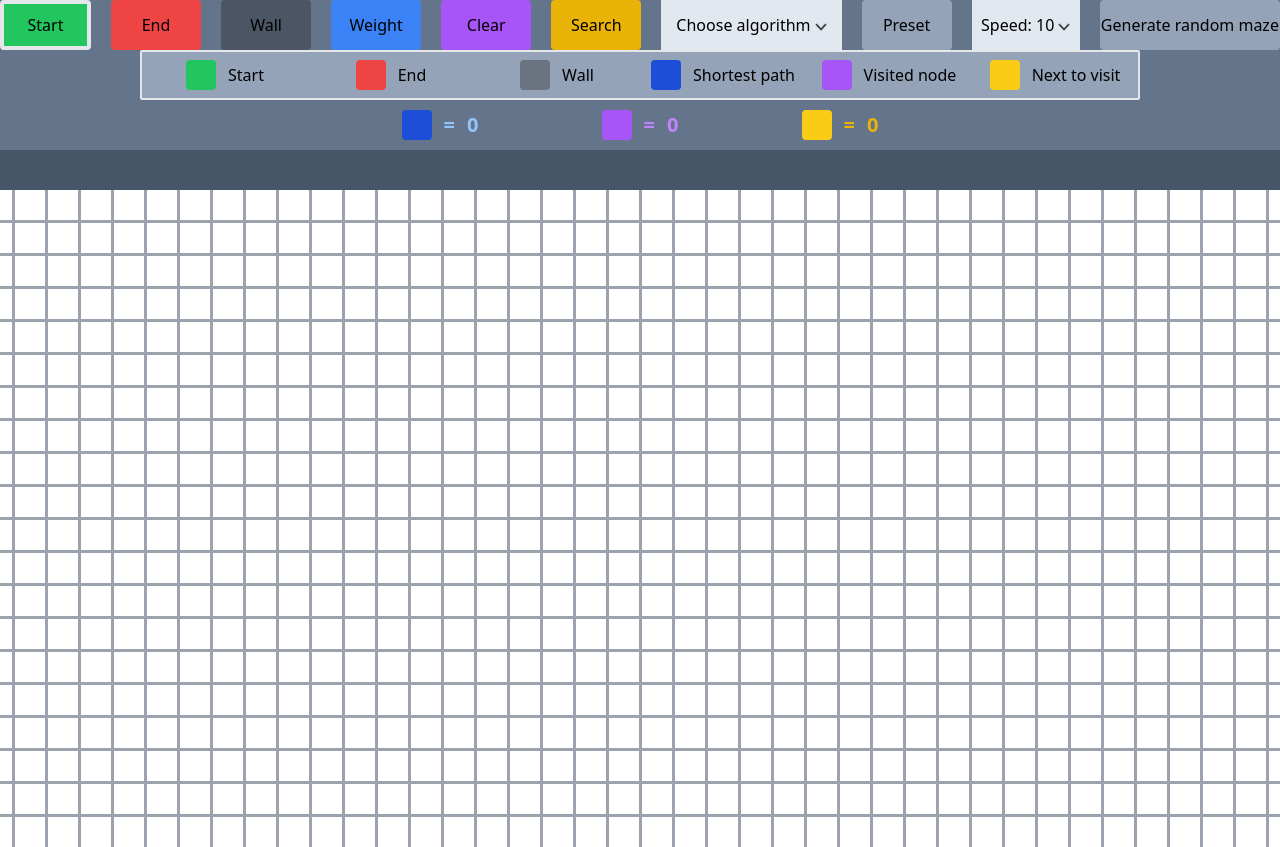
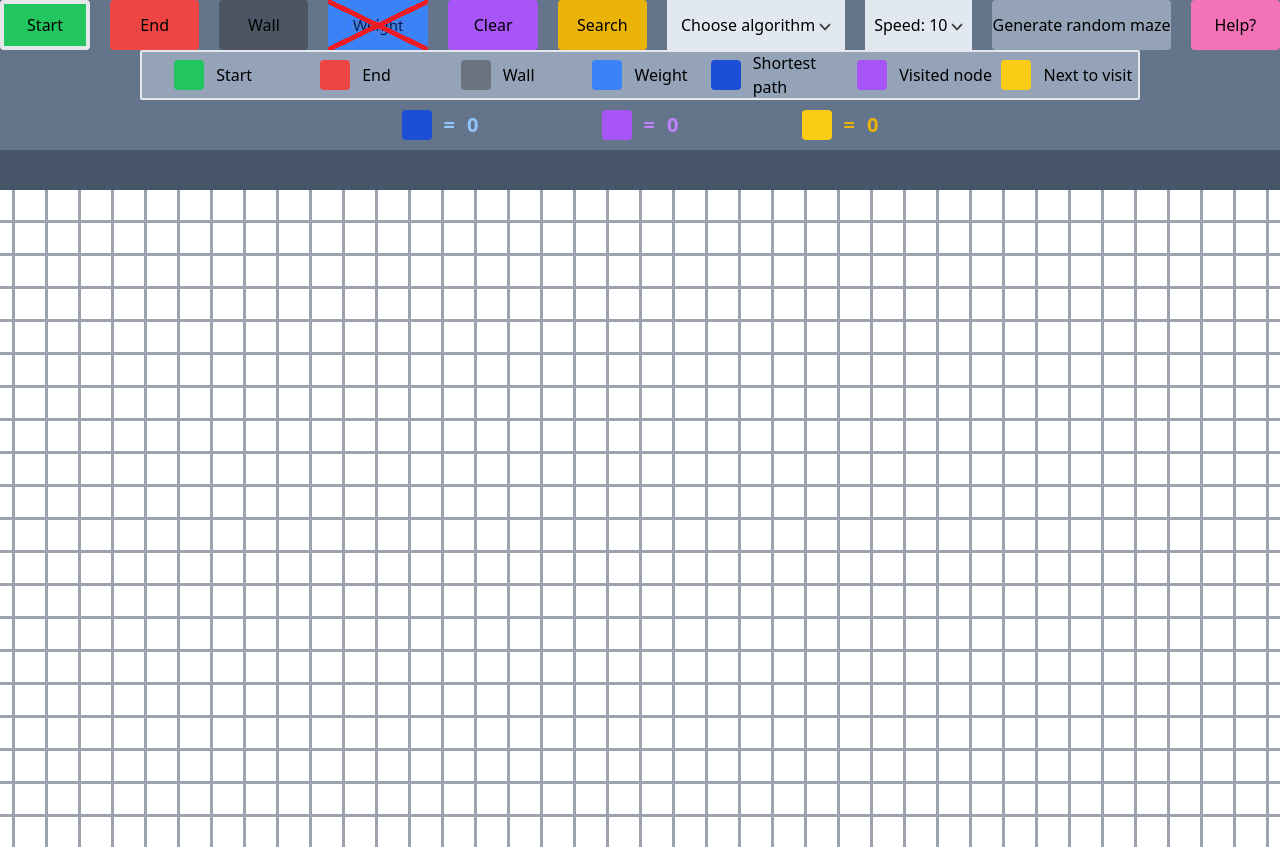
Before and after one commit to Al1babax/pathfinding_visualization, a React (Create React App) app: page / in a window 1280 px wide. Shown: the top 847 px of the page. Built offline with nearby package versions, Linux system fonts and the light colour scheme; the HTML template or start-up script is replaced by a standard one.

Commit message:
added help, BFS and weight variable

```diff
--- a/src/algorithms/BFS.jsx
+++ b/src/algorithms/BFS.jsx
@@ -0,0 +1,70 @@
+export function BFS(props) {
+    const { grid, startNode, endNode } = props;
+
+
+    // Initialize arrays for animation
+    const visitedNodesInOrder = [];
+    const shortestPathInOrder = [];
+    const onSearchNodesInOrder = [];
+
+    // Initialize the queue with the start node
+    let queue = [];
+    queue.push(startNode);
+
+    function getUnvisitedNeighbors(node) {
+        // add neighbors to array if they are not visited and not a wall in order of up, right, down, left
+        let neighbors = [];
+        const nodeIndex = node.id
+        if (!grid[nodeIndex].isTopNode && !grid[nodeIndex - 1].isVisited && !grid[nodeIndex - 1].isWall && !grid[nodeIndex - 1].onSearch) {
+            neighbors.push(grid[nodeIndex - 1]);
+        }
+        if (!grid[nodeIndex].isRightNode && !grid[nodeIndex + 20].isVisited && !grid[nodeIndex + 20].isWall && !grid[nodeIndex + 20].onSearch) {
+            neighbors.push(grid[nodeIndex + 20]);
+        }
+        if (!grid[nodeIndex].isBottomNode && !grid[nodeIndex + 1].isVisited && !grid[nodeIndex + 1].isWall && !grid[nodeIndex + 1].onSearch) {
+            neighbors.push(grid[nodeIndex + 1]);
+        }
+        if (!grid[nodeIndex].isLeftNode && !grid[nodeIndex - 20].isVisited && !grid[nodeIndex - 20].isWall && !grid[nodeIndex - 20].onSearch) {
+            neighbors.push(grid[nodeIndex - 20]);
+        }
+
+        // setup neighbors distance, previous node, and add to visited nodes
+        neighbors.map(neighbor => {
+            neighbor.previousNode = node.id
+            neighbor.onSearch = true
+        })
+        onSearchNodesInOrder.push(neighbors)
+        return neighbors
+    }
+
+    while (queue.length > 0) {
+        // get the first node in the queue
+        let currentNode = queue.shift();
+        // if the node is the end node, break out of the loop
+        if (currentNode === endNode) {
+            break;
+        }
+        currentNode.isVisited = true;
+        visitedNodesInOrder.push(currentNode);
+        let neighbors = getUnvisitedNeighbors(currentNode);
+        // add the neighbors to the queue
+        neighbors.map(neighbor => {
+            queue.push(neighbor);
+        })
+    }
+
+    // Get the shortest path
+    let currentNode = endNode;
+    while (currentNode !== undefined) {
+        shortestPathInOrder.unshift(currentNode);
+        currentNode = grid[currentNode.previousNode];
+    }
+
+    // remove isVisited and onSearch from all nodes in the grid for the animation to work
+    for (let i = 0; i < grid.length; i++) {
+        grid[i].isVisited = false;
+        grid[i].onSearch = false;
+    }
+
+    return {visitedNodesInOrder, shortestPathInOrder, onSearchNodesInOrder};
+}
--- a/src/algorithms/Dijkstra.jsx
+++ b/src/algorithms/Dijkstra.jsx
@@ -25,7 +25,7 @@ export function Dijkstra(props) {
         neighbors.map(neighbor => {
             neighbor.previousNode = node.id
             neighbor.onSearch = true
-            neighbor.distance = node.distance + 1
+            neighbor.distance = node.distance + 1 + (neighbor.isWeight ? 5 : 0)
         })
         searchedNodesInOrder.push(neighbors)
         return neighbors
--- a/src/pages/home.jsx
+++ b/src/pages/home.jsx
@@ -1,5 +1,6 @@
 import { useState, useEffect } from 'react';
 import dropdownImage from "../recources/dropdown.png";
+import weightImage from "../recources/weight.png";
 import { DFS } from "../algorithms/DFS";
 import { BFS } from "../algorithms/BFS";
 import { Dijkstra } from "../algorithms/Dijkstra";
@@ -14,8 +15,6 @@ export function Home() {
     const [startNode, setStartNode] = useState(null);
     const [endNode, setEndNode] = useState(null);
     const [isRunning, setIsRunning] = useState(false);
-    const [isPathFound, setIsPathFound] = useState(false);
-    const [isPathFinding, setIsPathFinding] = useState(false);
     const [algorithm, setAlgorithm] = useState("Choose algorithm");
     const [speed, setSpeed] = useState(10);
     const [dropdonwOpen, setDropdownOpen] = useState(false);
@@ -23,6 +22,7 @@ export function Home() {
     const [shortestPathLength, setShortestPathLength] = useState(0);
     const [visitedNodes, setVisitedNodes] = useState(0);
     const [searchedNodes, setSearchedNodes] = useState(0);
+    const [isHelpOpen, setIsHelpOpen] = useState(false);
 
 
     function createGrid() {
@@ -37,7 +37,7 @@ export function Home() {
                     isVisited: false,   // nodes that algorithm has visited
                     onSearch: false, // nodes that algo will search next
                     isPath: false,  // final path when algo is done
-                    isWeight: false,
+                    isWeight: false, // will cause the algo to search nodes with this weight slower
                     weight: 1,
                     previousNode: null,
                     distance: Infinity,
@@ -66,11 +66,10 @@ export function Home() {
             newGrid[i].color = "bg-white";
             newGrid[i].isStart = false;
             newGrid[i].isEnd = false;
+            newGrid[i].isWeight = false;
         }
         setGrid(newGrid);
         setIsRunning(false);
-        setIsPathFound(false);
-        setIsPathFinding(false);
         setShortestPathLength(0);
         setVisitedNodes(0);
         setSearchedNodes(0);
@@ -117,6 +116,9 @@ export function Home() {
         } else if (selectMode === "wall" && !node.isStart && !node.isEnd) {
             node.isWall = !node.isWall;
             node.color = "bg-gray-500";
+        } else if (selectMode === "weight" && !node.isStart && !node.isEnd) {
+            node.isWeight = !node.isWeight;
+            node.color = "bg-blue-500";
         }
         setGrid(newGrid);
         updateGrid();
@@ -150,6 +152,8 @@ export function Home() {
                 node.color = "bg-yellow-400";
             } else if (node.isVisited) {
                 node.color = "bg-purple-500";
+            } else if (node.isWeight) {
+                node.color = "bg-blue-500";
             } else {
                 node.color = "bg-white";
             }
@@ -261,8 +265,6 @@ export function Home() {
 
     function startPathFinding() {
         setIsRunning(true);
-        setIsPathFinding(true);
-        setIsPathFound(false);
 
         const props = {
             grid: [...grid],
@@ -270,14 +272,29 @@ export function Home() {
             endNode: endNode,
         }
 
+        // check that start and end node have been selected
+        if (startNode === null || endNode === null) {
+            setIsRunning(false);
+            return;
+        }
+
+        // removing weights from the grid if these algorithms are selected
+        if (algorithm == "Deep search algorithm" | algorithm === "Breadth search algorithm") {
+            const newGrid = [...grid];
+            for (let i = 0; i < newGrid.length; i++) {
+                newGrid[i].isWeight = false;
+            }
+            setGrid(newGrid);
+            updateGrid();
+        }
+
 
         if (algorithm === "Deep search algorithm") {
             const { visitedNodesInOrder, shortestPathInOrder, searchedNodesInOrder } = DFS(props);
             bestAnimate(visitedNodesInOrder, shortestPathInOrder, searchedNodesInOrder);
         } else if (algorithm === "Breadth search algorithm") {
-            const { visitedNodesInOrder, nodesInShortestPathOrder, searchedNodesInOrder } = BFS(props);
-            console.log("shortestPath", nodesInShortestPathOrder);
-            animatePathFinding(visitedNodesInOrder, nodesInShortestPathOrder, searchedNodesInOrder);
+            const { visitedNodesInOrder, shortestPathInOrder, onSearchNodesInOrder } = BFS(props);
+            bestAnimate(visitedNodesInOrder, shortestPathInOrder, onSearchNodesInOrder);
         } else if (algorithm === "Dijkstra's algorithm") {
             const { visitedNodesInOrder, shortestPathInOrder, searchedNodesInOrder } = Dijkstra(props);
             // betterAnimate(visitedNodesInOrder, searchedNodesInOrder);
@@ -287,10 +304,7 @@ export function Home() {
             bestAnimate(visitedNodesInOrder, shortestPathInOrder, onSearchNodesInOrder);
         }
 
-
         setIsRunning(false);
-        setIsPathFinding(false);
-        setIsPathFound(false);
     }
 
 
@@ -298,6 +312,52 @@ export function Home() {
         setSpeed(value);
         setDropdownSpeedOpen(!dropdownSpeedOpen);
     }
+
+    function handleWeightClick() {
+        if (algorithm == "Deep search algorithm" | algorithm === "Breadth search algorithm") {
+            return null;
+        }
+        setSelectMode("weight");
+    }
+
+
+    const helpHtml = (
+        <div className="absolute top-[20px] left-1/4 w-[1000px] h-[900px] bg-slate-300 rounded-xl z-10 overflow-hidden">
+            <div className="close w-full flex justify-end bg-red-0">
+                <button className='w-24 h-14 bg-slate-400 rounded-md mt-3 mr-3' onClick={() => setIsHelpOpen(false)}>Close</button>
+            </div>
+            <div className="area w-full h-full flex justify-center">
+                <div className="content w-5/6 h-5/6 bg-red-0">
+                    <h1 className='text-center font-bold text-3xl'>Introductions</h1>
+                    <p className='text-xl pt-3'>This is a pathfinding visualizer. It is used to visualize different pathfinding algorithms. The algorithms are implemented in JavaScript. The visualizer is built with React.js and Tailwind CSS.</p>
+                    <h1 className='font-bold text-2xl mt-10'>How to use</h1>
+                    <ol className='list-decimal'>
+                        <li className='text-xl pt-3 ml-8'>Place start node by first selecting Start.</li>
+                        <li className='text-xl pt-3 ml-8'>Place end node by selecting End.</li>
+                        <li className='text-xl pt-3 ml-8'>You can place walls selecting wall OR use auto generator for walls by pressing Generate random maze.</li>
+                        <li className='text-xl pt-3 ml-8'>(OPTIONAL) You can also place weights which will act as obstacles by counting each node as 5. (Weights only work for some algorithms.)</li>
+                        <li className='text-xl pt-3 ml-8'>Select algorithm from dropdown menu.</li>
+                        <li className='text-xl pt-3 ml-8'>Press Start to start the algorithm.</li>
+                    </ol>
+                    <p className='text-xl pt-3 ml-3'>You can also change speed from dropdown menu.</p>
+                    <h1 className='font-bold text-2xl mt-10'>Algorithms</h1>
+                    <ol className='list-decimal'>
+                        <li className='text-xl pt-3 ml-8'>Deep search algorithm</li>
+                        <li className='text-xl pt-3 ml-8'>Breadth search algorithm</li>
+                        <li className='text-xl pt-3 ml-8'>Dijkstra's algorithm</li>
+                        <li className='text-xl pt-3 ml-8'>A* algorithm</li>
+                    </ol>
+                    <div className="info flex justify-center gap-10 text-xl pt-6">
+                        <p>Full code on:
+                            <a href="https://github.com/Al1babax/pathfinding_visualization" target="_blank" rel="noopener noreferrer"><span className='ml-2 text-blue-500 border-2 px-1 bg-blue-100 border-blue-500'>Github</span></a>
+                        </p>
+                        <p>For further questions contact by email: <span className='text-blue-600'>sami.viik2@gmail.com</span></p>
+                    </div>
+                </div>
+            </div>
+        </div>
+    )
+
 
     if (grid.length === 0) {
         createGrid();
@@ -356,13 +416,16 @@ export function Home() {
 
 
     return (
-        <div className='bg-slate-600 w-full h-screen flex flex-col items-center'>
+        <div className={`bg-slate-600 w-full h-screen flex flex-col items-center relative`}>
+            <div className={`filter absolute w-full h-full bg-black ${isHelpOpen ? "z-10 opacity-50" : "-z-10"}`}></div>
             <div className="controls w-full h-[100px] bg-slate-500">
                 <div className="flex flex-row h-full w-full justify-center items-center gap-5">
                     <button className={`bg-green-500 w-[100px] h-[50px] ${selectMode === "start" ? "border-4" : ""} rounded`} onClick={() => setSelectMode("start")}>Start</button>
                     <button className={`bg-red-500 w-[100px] h-[50px] ${selectMode === "end" ? "border-4" : ""} rounded`} onClick={() => setSelectMode("end")}>End</button>
                     <button className={`bg-gray-600 w-[100px] h-[50px] ${selectMode === "wall" ? "border-4" : ""} rounded`} onClick={() => setSelectMode("wall")}>Wall</button>
-                    <button className={`bg-blue-500 w-[100px] h-[50px] ${selectMode === "weight" ? "border-4" : ""} rounded`} onClick={() => setSelectMode("weight")}>Weight</button>
+                    {(algorithm === "Dijkstra's algorithm" | algorithm === "A* algorithm") ?
+                    <button className={`bg-blue-500 w-[100px] h-[50px] ${selectMode === "weight" ? "border-4" : ""} rounded`} onClick={handleWeightClick}>Weight</button>
+                    : <img src={weightImage} className="" alt=""/>}
                     <button className={`bg-purple-500 w-[100px] h-[50px] ${selectMode === "clear" ? "border-4" : ""} rounded`} onClick={reset}>Clear</button>
                     <button className={`bg-yellow-500 w-[100px] h-[50px] hover:brightness-110 rounded`} onClick={startPathFinding}>Search</button>
                     <div className="dropdown w-[200px] h-[50px] bg-slate-200 relative" onMouseLeave={() => setDropdownOpen(false)}>
@@ -372,7 +435,6 @@ export function Home() {
                         </button>
                         {dropdonwOpen ? dropdownbox : null}
                     </div>
-                    <button className={`bg-slate-400 w-[100px] h-[50px] hover:brightness-110 rounded`} onClick={setupPresetMaze}>Preset</button>
                     <div className="dropdown w-[120px] h-[50px] bg-slate-200 relative" onMouseLeave={() => setDropdownSpeedOpen(false)}>
                         <button className='dropdown w-full h-full  flex justify-center items-center' onClick={() => setDropdownSpeedOpen(!dropdownSpeedOpen)}>
                             <div className="option">Speed: {speed}</div>
@@ -381,6 +443,8 @@ export function Home() {
                         {dropdownSpeedOpen ? speedDropdownbox : null}
                     </div>
                     <button className={`bg-slate-400 w-[200px] h-[50px] hover:brightness-110 rounded`} onClick={generateMaze}>Generate random maze</button>
+                    <button className={`bg-pink-400 w-[100px] h-[50px] hover:brightness-110 rounded z-10`} onClick={() => setIsHelpOpen(!isHelpOpen)}>Help?</button>
+                    {isHelpOpen && helpHtml}
                 </div>
             </div>
             <div className="line bg-black h-1"></div>
@@ -397,6 +461,10 @@ export function Home() {
                     <div className="path flex w-[200px] h-[50px] justify-center items-center gap-3">
                         <div className="path__node bg-gray-500 w-[30px] h-[30px] rounded"></div>
                         <p>Wall</p>
+                    </div>
+                    <div className="path flex w-[200px] h-[50px] justify-center items-center gap-3">
+                        <div className="path__node bg-blue-500 w-[30px] h-[30px] rounded"></div>
+                        <p>Weight</p>
                     </div>
                     <div className="path flex w-[200px] h-[50px] justify-center items-center gap-3 ">
                         <div className="path__node bg-blue-700 w-[30px] h-[30px] rounded"></div>
@@ -428,7 +496,6 @@ export function Home() {
                         <p className='text-yellow-500 text-xl font-bold'>{searchedNodes}</p>
                     </div>
                 </div>
-
             </div>
             <div className="grid grid-rows-20 grid-flow-col gap-[3px] bg-gray-400 mt-10" onMouseLeave={() => setMouseIsPressed(false)}>
                 {true && grid_html}
```
Also changed, not shown: src/algorithms/Astar.jsx (+3 -6 lines), src/recources/weight.jpeg (added), src/recources/weight.png (added).
